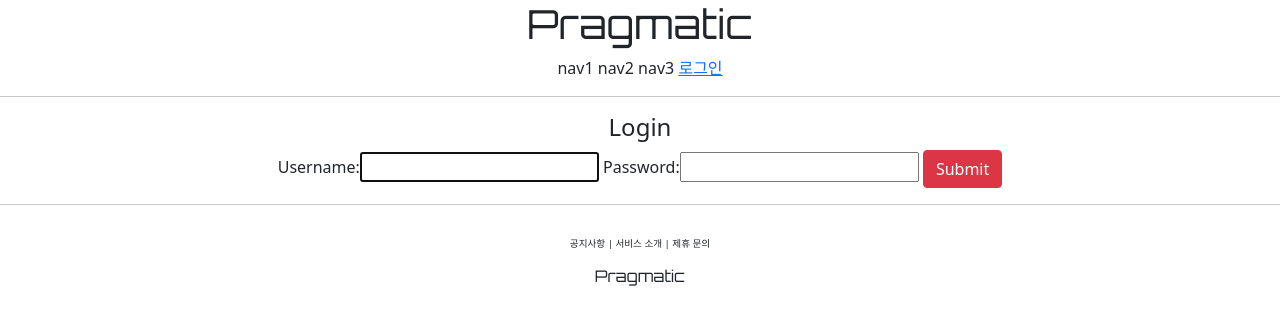
After one commit to Haedong-Jeon/django_study_pragmatic, a Django app: page /account/login/ in a window 1280 px wide. The commit adds this page. Shown: the top 325 px of the page. Run offline with Django 3.2, Linux system fonts and the light colour scheme; parts of the project's set-up code (start-up, migrations or seed data) failed here and were passed over.

Commit message:
로그인 로그아웃 구현

```diff
--- /dev/null
+++ b/accountapp/templates/accountapp/login.html
@@ -0,0 +1,15 @@
+{% extends 'base.html' %}
+{% block content %}
+    <div style="text-align:center">
+        <div>
+            <h4>Login</h4>
+        </div>
+        <div>
+            <form action='' method='post'>
+                {% csrf_token %}
+                {{ form }}
+                <input type='submit' class='btn btn-danger'>
+            </form>
+        </div>
+    </div>
+{% endblock %}
--- a/accountapp/urls.py
+++ b/accountapp/urls.py
@@ -1,4 +1,6 @@
 from django.urls import path
+from django.contrib.auth.views import LoginView
+from django.contrib.auth.views import LogoutView
 from .views import hello_world
 from .views import AccountCreateView
 
@@ -6,5 +8,7 @@ app_name = 'accountapp'
 
 urlpatterns = [
     path('hello_world/', hello_world, name='hello_world'),
+    path('login/', LoginView.as_view(template_name='accountapp/login.html'), name='login'),
+    path('logout/', LogoutView.as_view(), name='logout'),
     path('create/', AccountCreateView.as_view(), name='create')
 ]
--- a/django_study_pragmatic/settings.py
+++ b/django_study_pragmatic/settings.py
@@ -11,6 +11,7 @@ https://docs.djangoproject.com/en/3.1/ref/settings/
 """
 
 from pathlib import Path
+from django.urls import reverse_lazy
 import environ, os
 
 # Build paths inside the project like this: BASE_DIR / 'subdir'.
@@ -147,3 +148,6 @@ STATIC_ROOT = os.path.join(BASE_DIR, 'staticfiles')
 STATICFILES_DIRS = [
     BASE_DIR / 'static',
 ]
+
+LOGIN_REDIRECT_URL = reverse_lazy('accountapp:hello_world')
+LOGOUT_REDIRECT_URL = reverse_lazy('accountapp:login')
--- a/templates/header.html
+++ b/templates/header.html
@@ -6,6 +6,14 @@
         <span>nav1</span>
         <span>nav2</span>
         <span>nav3</span>
-        <span>nav4</span>
+        {% if not user.is_authenticated %}
+        <a href='{% url 'accountapp:login'%}?next={{ request.path }}'>
+            <span>로그인</span>
+        </a>
+        {% else %}
+        <a href='{% url 'accountapp:logout'%}?next={{ request.path }}'>
+            <span>로그아웃</span>
+        </a>
+        {% endif %}
     </div>
 </div>
```
